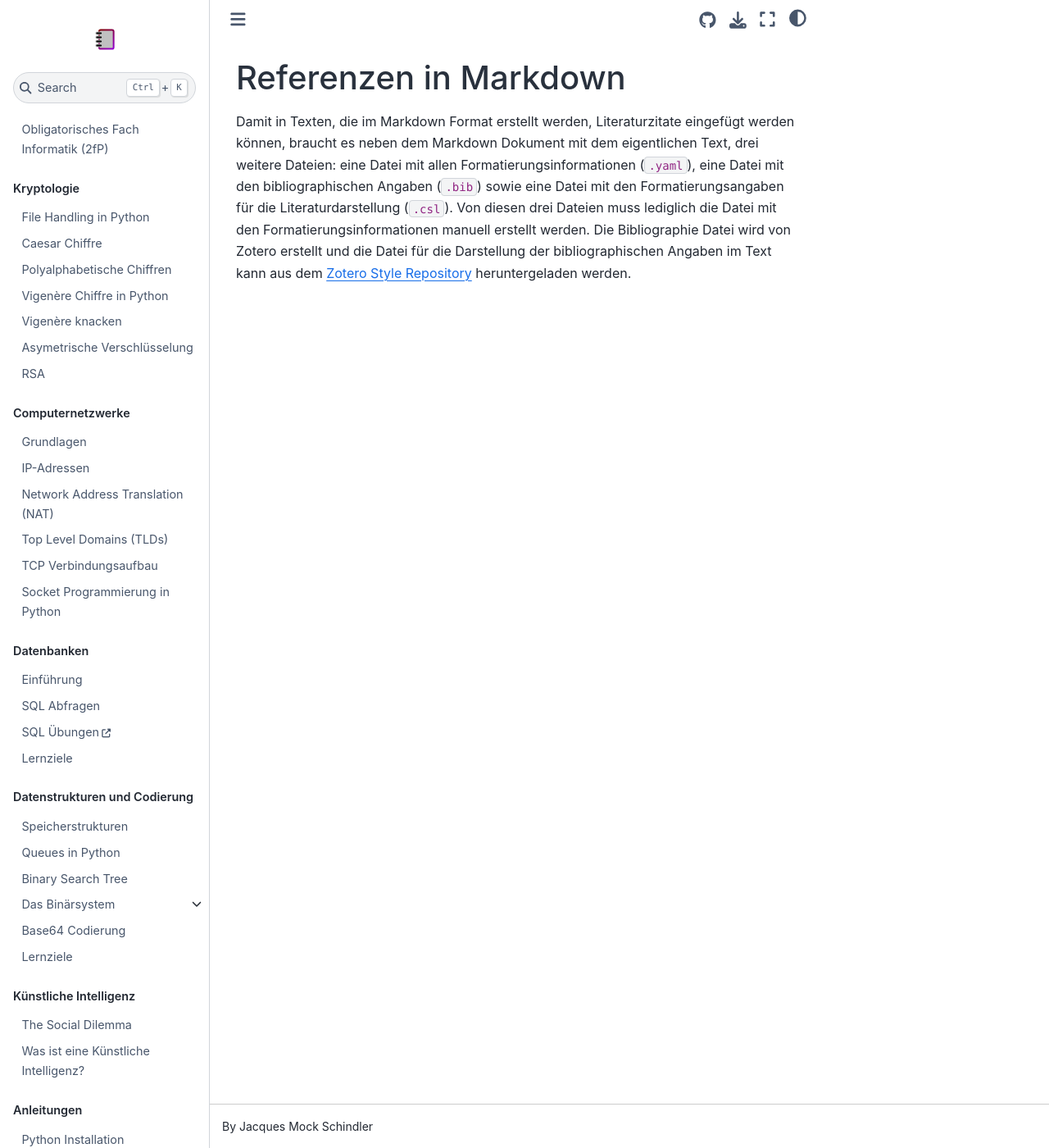
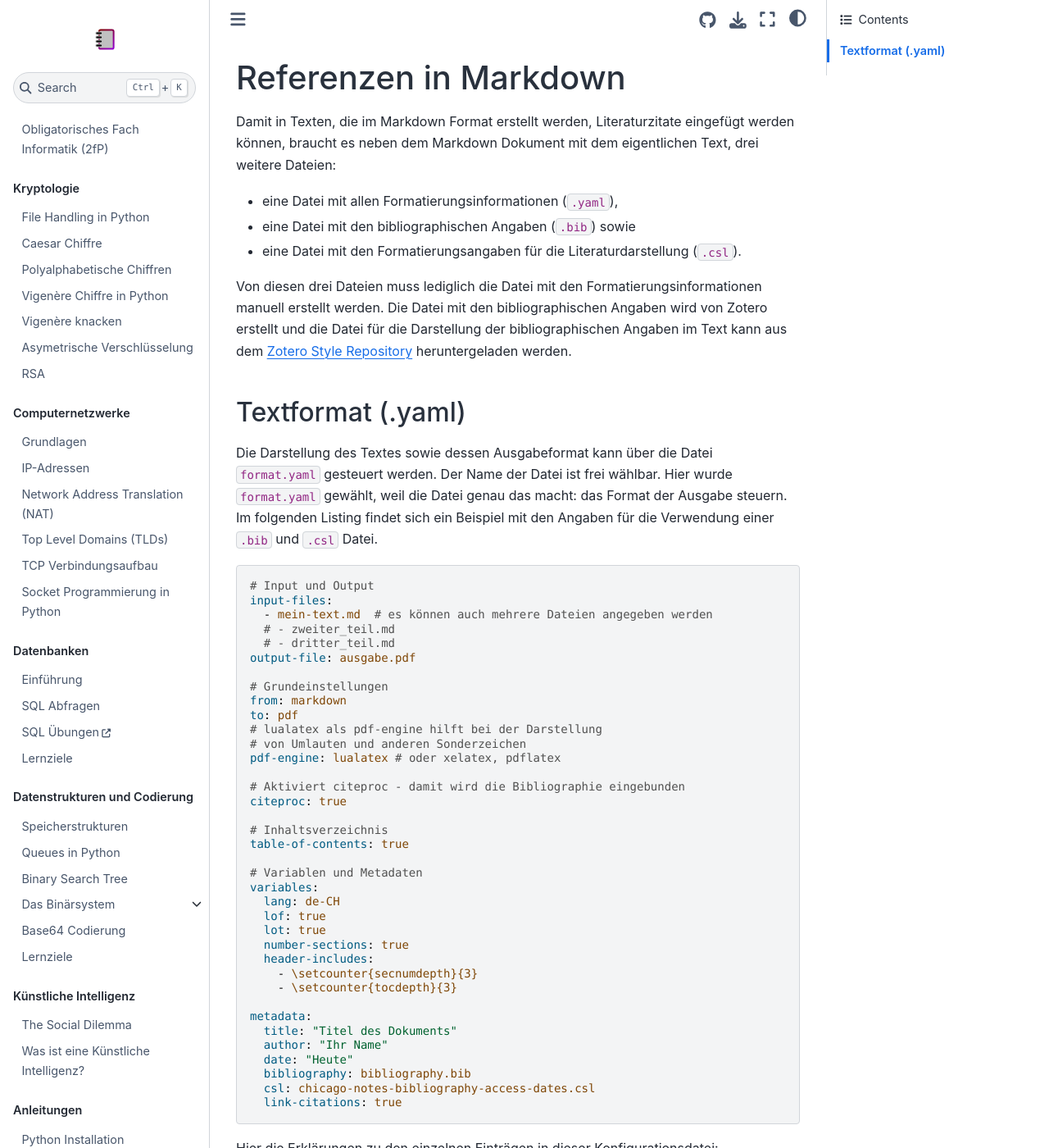
Before and after one commit to SkriptenMk/I_fP_24-28, a Jupyter Book: the page built from docs/260116_referenzen/referenzen.md, in a window 1280 px wide and 1400 px high. Shown: the whole window at 82% size. Built offline with Jupyter Book 1.0.4 settings and Sphinx 7.4.7 and the Sphinx Book theme 1.1.4, drawn with Linux system fonts in a browser that asks for light colours; some of the changed text lies outside the part shown.

Commit message:
Erstelle ein Muster für eine Konfigurationsdatei
Das Muster sollte ein minimal gestaltetes PDF ergeben.

````diff
--- a/docs/260116_referenzen/referenzen.md
+++ b/docs/260116_referenzen/referenzen.md
@@ -3,11 +3,66 @@
 Damit in Texten, die im Markdown Format erstellt werden, Literaturzitate
 eingefügt werden können, braucht es neben dem Markdown Dokument mit dem
 eigentlichen Text, drei weitere Dateien:
-eine Datei mit allen Formatierungsinformationen (`.yaml`), eine Datei
-mit den bibliographischen Angaben (`.bib`) sowie eine Datei mit den
-Formatierungsangaben für die Literaturdarstellung (`.csl`).
+
+* eine Datei mit allen Formatierungsinformationen (`.yaml`),
+* eine Datei mit den bibliographischen Angaben (`.bib`) sowie
+* eine Datei mit den Formatierungsangaben für die Literaturdarstellung
+  (`.csl`).
+
 Von diesen drei Dateien muss lediglich die Datei mit den
-Formatierungsinformationen manuell erstellt werden. Die Bibliographie
-Datei wird von Zotero erstellt und die Datei für die Darstellung der
-bibliographischen Angaben im Text kann aus dem [Zotero Style
-Repository](https://www.zotero.org/styles) heruntergeladen werden.
+Formatierungsinformationen manuell erstellt werden. Die Datei mit den
+bibliographischen Angaben wird von Zotero erstellt und die Datei für die
+Darstellung der bibliographischen Angaben im Text kann aus dem [Zotero
+Style Repository](https://www.zotero.org/styles) heruntergeladen werden.
+
+## Textformat (.yaml)
+
+Die Darstellung des Textes sowie dessen Ausgabeformat kann über die
+Datei `format.yaml` gesteuert werden. Der Name der Datei ist frei
+wählbar. Hier wurde `format.yaml` gewählt, weil die Datei genau das
+macht: das Format der Ausgabe steuern. Im folgenden Listing findet sich
+ein Beispiel mit den Angaben für die Verwendung einer `.bib` und `.csl`
+Datei.
+
+```yaml
+# Input und Output
+input-files:
+  - mein-text.md  # es können auch mehrere Dateien angegeben werden
+  # - zweiter_teil.md
+  # - dritter_teil.md
+output-file: ausgabe.pdf
+
+# Grundeinstellungen
+from: markdown
+to: pdf
+# lualatex als pdf-engine hilft bei der Darstellung
+# von Umlauten und anderen Sonderzeichen
+pdf-engine: lualatex # oder xelatex, pdflatex
+
+# Aktiviert citeproc - damit wird die Bibliographie eingebunden
+citeproc: true
+
+# Inhaltsverzeichnis
+table-of-contents: true
+
+# Variablen und Metadaten
+variables:
+  lang: de-CH
+  lof: true
+  lot: true
+  number-sections: true
+  header-includes:
+    - \setcounter{secnumdepth}{3}
+    - \setcounter{tocdepth}{3}
+
+metadata:
+  title: "Titel des Dokuments"
+  author: "Ihr Name"
+  date: "Heute"
+  bibliography: bibliography.bib
+  csl: chicago-notes-bibliography-access-dates.csl
+  link-citations: true
+```
+
+Hier die Erklärungen zu den einzelnen Einträgen in dieser
+Konfigurationsdatei:
--- a/docs/_quarto.yaml
+++ b/docs/_quarto.yaml
@@ -62,6 +62,7 @@ book:
         - anleitungen/kurzanleitung_venv.md
         - anleitungen/jupyter.md
         - 260109_plain_text_writing/plain_text_writing.md
+        - 260116_referenzen/referenzen.md
         - 260116_referenzen/zotero.md
 
     - part: "Alte Programme"
@@ -73,7 +74,7 @@ book:
   repo-actions: [edit, issue]
 
 bibliography: references.bib
-csl: chicago-notes-bibliography-subsequent-author-classic.csl
+csl: chicago-notes-bibliography-access-dates.csl
 
 execute:
   freeze: false
@@ -84,6 +85,7 @@ format:
     code-copy: true
     toc: true
   pdf:
+    pdf-engine: lualatex
     documentclass: scrreprt
     papersize: a4
     number-sections: true
````
Also changed, not shown: 1 other file.
